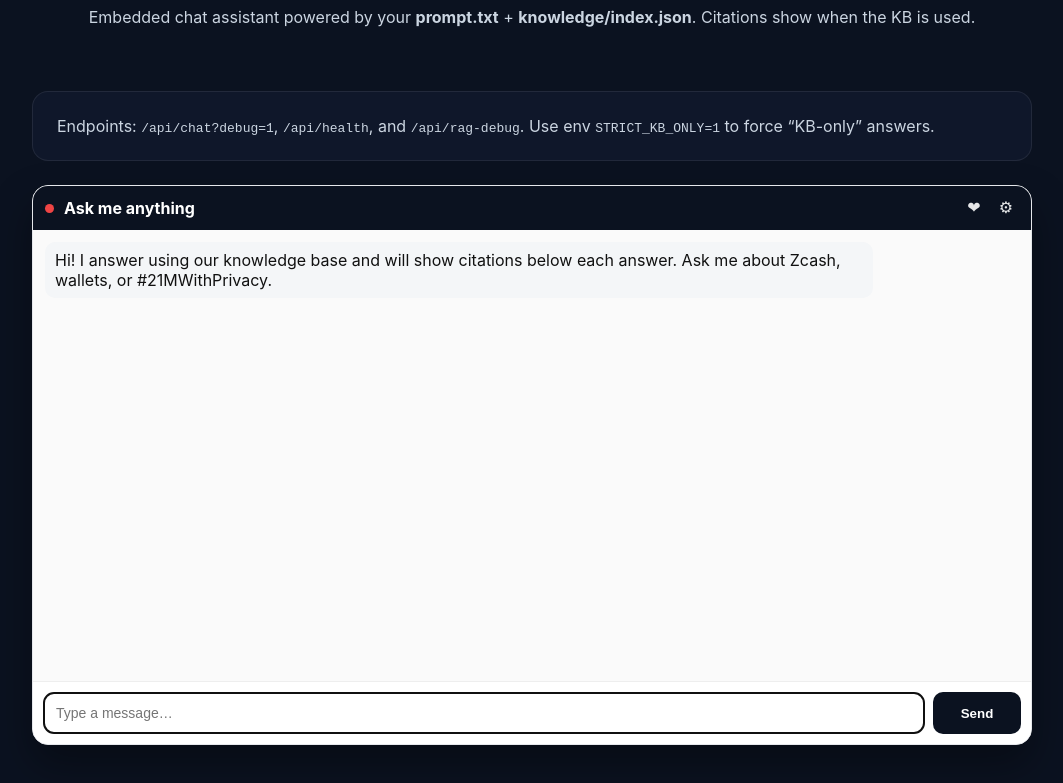
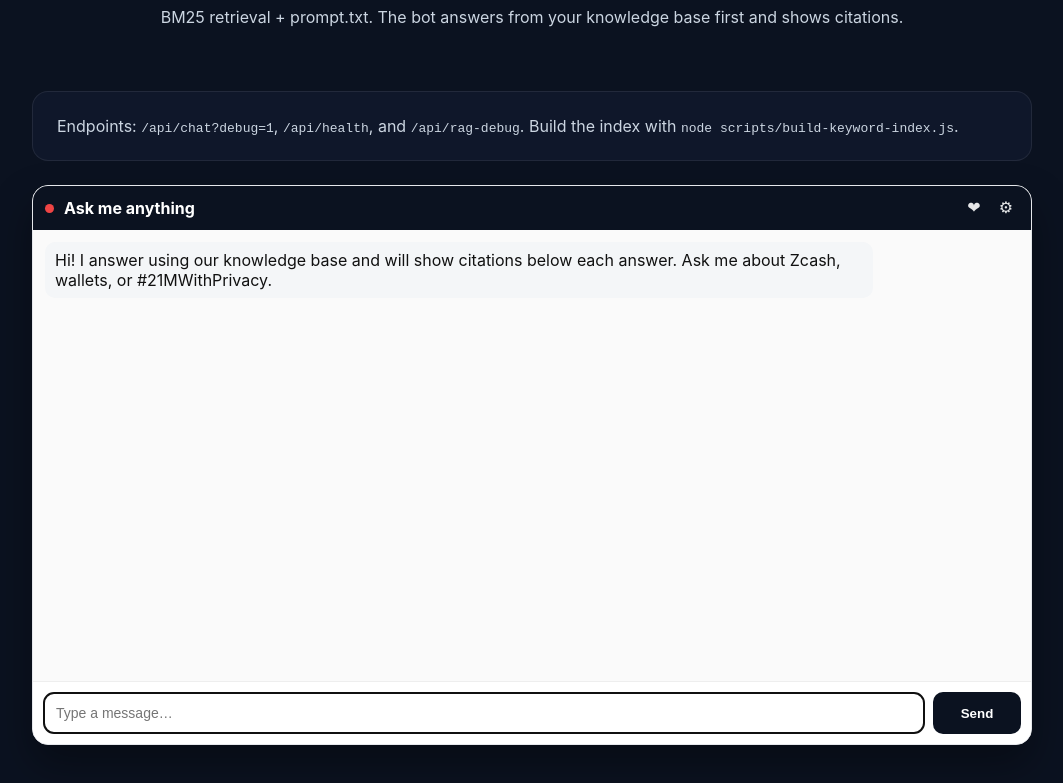
Before and after one commit to megaluck/vercel_test, a website: page index.html in a window 1280 px wide. Shown: the part 105-888 px from the top of the page, without its empty margins (108-1171 px from the left). Drawn offline with Linux system fonts and the light colour scheme; no server answers.

Commit message:
Update index.html

```diff
--- a/index.html
+++ b/index.html
@@ -3,81 +3,54 @@
 <head>
   <meta charset="utf-8" />
   <meta name="viewport" content="width=device-width, initial-scale=1" />
-  <title>21M With Privacy — Embedded Chat (KB + Citations + Rich Debug)</title>
+  <title>21M With Privacy — Embedded Chat (BM25 RAG + Citations + Debug)</title>
   <meta name="theme-color" content="#0b1220" />
   <style>
     :root { --ink:#0b1220; --card:#0f172a; --text:#e5e7eb; --muted:#cbd5e1; }
     *{box-sizing:border-box}
     body{margin:0;font-family:Inter,system-ui,Segoe UI,Roboto,Arial,sans-serif;background:#0b1220;color:#fff}
-
     header{padding:48px 20px 24px;text-align:center}
     h1{margin:0 0 10px;font-size:clamp(28px,4vw,44px)}
     p.lead{margin:0 auto;max-width:900px;color:#cbd5e1}
-
     main{padding:40px 20px 80px;display:grid;gap:24px;place-items:center}
     .card{background:var(--card);border:1px solid rgba(255,255,255,.08);border-radius:16px;padding:24px;max-width:1000px;width:100%}
     .card p{color:var(--muted);margin:0}
-
-    /* Embedded chat box */
     .chat-container{max-width:1000px;width:100%}
-    .chat-panel{
-      display:flex;flex-direction:column;overflow:hidden;
-      width:100%; height:clamp(460px, 70vh, 720px);
-      background:#fff;color:#111;border-radius:16px;border:1px solid #e5e7eb;
-      box-shadow:0 20px 40px rgba(0,0,0,.35);
-    }
-    .chat-header{
-      padding:10px 12px;background:#0b1220;color:#fff;
-      display:flex;align-items:center;justify-content:space-between;gap:8px
-    }
+    .chat-panel{display:flex;flex-direction:column;overflow:hidden;width:100%;height:clamp(460px,70vh,720px);background:#fff;color:#111;border-radius:16px;border:1px solid #e5e7eb;box-shadow:0 20px 40px rgba(0,0,0,.35)}
+    .chat-header{padding:10px 12px;background:#0b1220;color:#fff;display:flex;align-items:center;justify-content:space-between;gap:8px}
     .chat-header-left{display:flex;align-items:center;gap:10px}
     .status-dot{width:9px;height:9px;border-radius:999px;background:#999}
     .status-ok{background:#22c55e}.status-bad{background:#ef4444}
     .model-badge{font-size:12px;opacity:.85}
     .chat-actions{display:flex;gap:6px}
-    .chat-iconbtn{
-      background:transparent;border:0;color:#fff;opacity:.9;cursor:pointer;
-      font-size:16px;line-height:1;padding:4px 6px;border-radius:6px
-    }
+    .chat-iconbtn{background:transparent;border:0;color:#fff;opacity:.9;cursor:pointer;font-size:16px;line-height:1;padding:4px 6px;border-radius:6px}
     .chat-iconbtn:hover{opacity:1;background:rgba(255,255,255,.12)}
-
-    .chat-body{
-      padding:12px;overflow:auto;gap:8px;display:flex;flex-direction:column;flex:1;background:#fafafa
-    }
+    .chat-body{padding:12px;overflow:auto;gap:8px;display:flex;flex-direction:column;flex:1;background:#fafafa}
     .chat-msg{padding:8px 10px;border-radius:10px;max-width:85%;white-space:pre-wrap;word-wrap:break-word}
     .chat-user{align-self:flex-end;background:#e6f0ff}
     .chat-bot{align-self:flex-start;background:#f4f6f8}
-
-    /* Citations block */
     .sources-block{margin-top:4px;background:#eef2ff;border:1px solid #dbe3ff}
     .sources-title{font-weight:700;margin-bottom:6px}
     .source-item{font-size:12px;line-height:1.4;margin:2px 0}
     .source-score{opacity:.7}
-
-    /* Debug drawer */
     .chat-debug{display:none;border-top:1px dashed #e5e7eb;background:#f9fafb;color:#111;max-height:30vh;overflow:auto}
     .chat-debug pre{margin:0;padding:10px 12px;font:12px ui-monospace,SFMono-Regular,Menlo,monospace;white-space:pre-wrap;word-wrap:break-word}
     .chat-debug .small{opacity:.8}
-
     .chat-input{display:flex;gap:8px;padding:10px;border-top:1px solid #eee;background:#fff}
-    .chat-input input{
-      flex:1;padding:12px;border:1px solid #ddd;border-radius:10px;font-size:14px
-    }
-    .chat-input button{
-      padding:12px 14px;border:0;border-radius:10px;background:#0b1220;color:#fff;font-weight:600;min-width:88px
-    }
+    .chat-input input{flex:1;padding:12px;border:1px solid #ddd;border-radius:10px;font-size:14px}
+    .chat-input button{padding:12px 14px;border:0;border-radius:10px;background:#0b1220;color:#fff;font-weight:600;min-width:88px}
     .chat-input button[disabled]{opacity:.6;cursor:not-allowed}
   </style>
 </head>
 <body>
   <header>
     <h1>21M With Privacy</h1>
-    <p class="lead">Embedded chat assistant powered by your <strong>prompt.txt</strong> + <strong>knowledge/index.json</strong>. Citations show when the KB is used.</p>
+    <p class="lead">BM25 retrieval + prompt.txt. The bot answers from your knowledge base first and shows citations.</p>
   </header>
 
   <main>
     <section class="card">
-      <p>Endpoints: <code>/api/chat?debug=1</code>, <code>/api/health</code>, and <code>/api/rag-debug</code>. Use env <code>STRICT_KB_ONLY=1</code> to force “KB-only” answers.</p>
+      <p>Endpoints: <code>/api/chat?debug=1</code>, <code>/api/health</code>, and <code>/api/rag-debug</code>. Build the index with <code>node scripts/build-keyword-index.js</code>.</p>
     </section>
 
     <section class="chat-container">
@@ -108,11 +81,9 @@
   </main>
 
   <script>
-    // Endpoints
     const API_CHAT = '/api/chat?debug=1';
     const API_HEALTH = '/api/health';
 
-    // Elements
     const bodyEl = document.getElementById('chat-body');
     const inputEl = document.getElementById('chat-input');
     const sendBtn = document.getElementById('chat-send');
@@ -123,10 +94,8 @@
     const healthBtn = document.getElementById('chat-health');
     const modelBadge = document.getElementById('model-badge');
 
-    // State
     const messages = [{ role: 'system', content: 'You are a concise, friendly site assistant.' }];
 
-    // Helpers
     function addMsg(text, who, extraClass='') {
       const div = document.createElement('div');
       div.className = 'chat-msg ' + (who === 'user' ? 'chat-user' : 'chat-bot') + (extraClass ? (' ' + extraClass) : '');
@@ -143,7 +112,6 @@
       debugPre.textContent = typeof obj === 'string' ? obj : JSON.stringify(obj, null, 2);
     }
     function formatServerError(status, data) {
-      // Build a readable, multiline error summary for the chat bubble
       const parts = [];
       parts.push(`Server error (${status})`);
       if (data?.phase) parts.push(`phase: ${data.phase}`);
@@ -177,7 +145,6 @@
       bodyEl.scrollTop = bodyEl.scrollHeight;
     }
 
-    // API calls
     async function healthCheck() {
       try {
         const t0 = performance.now();
@@ -223,6 +190,9 @@
           placeholder.textContent = data.reply || 'Sorry, no reply.';
           if (Array.isArray(data.sources) && data.sources.length) {
             renderSources(data.sources);
+          } else {
+            // make it obvious when no KB matched
+            renderSources([{ title: 'No KB matches', file: '—', score: 0 }]);
           }
         }
 
@@ -244,7 +214,6 @@
       }
     }
 
-    // UI wiring
     toggleDebugBtn.addEventListener('click', () => {
       const show = debugBox.style.display !== 'block';
       debugBox.style.display = show ? 'block' : 'none';
@@ -254,7 +223,6 @@
     sendBtn.addEventListener('click', send);
     inputEl.addEventListener('keydown', (e) => { if (e.key === 'Enter' && !e.shiftKey) { e.preventDefault(); send(); } });
 
-    // On load: greet + health check
     window.addEventListener('DOMContentLoaded', () => {
       addMsg("Hi! I answer using our knowledge base and will show citations below each answer. Ask me about Zcash, wallets, or #21MWithPrivacy.", 'bot');
       inputEl.focus();
```
